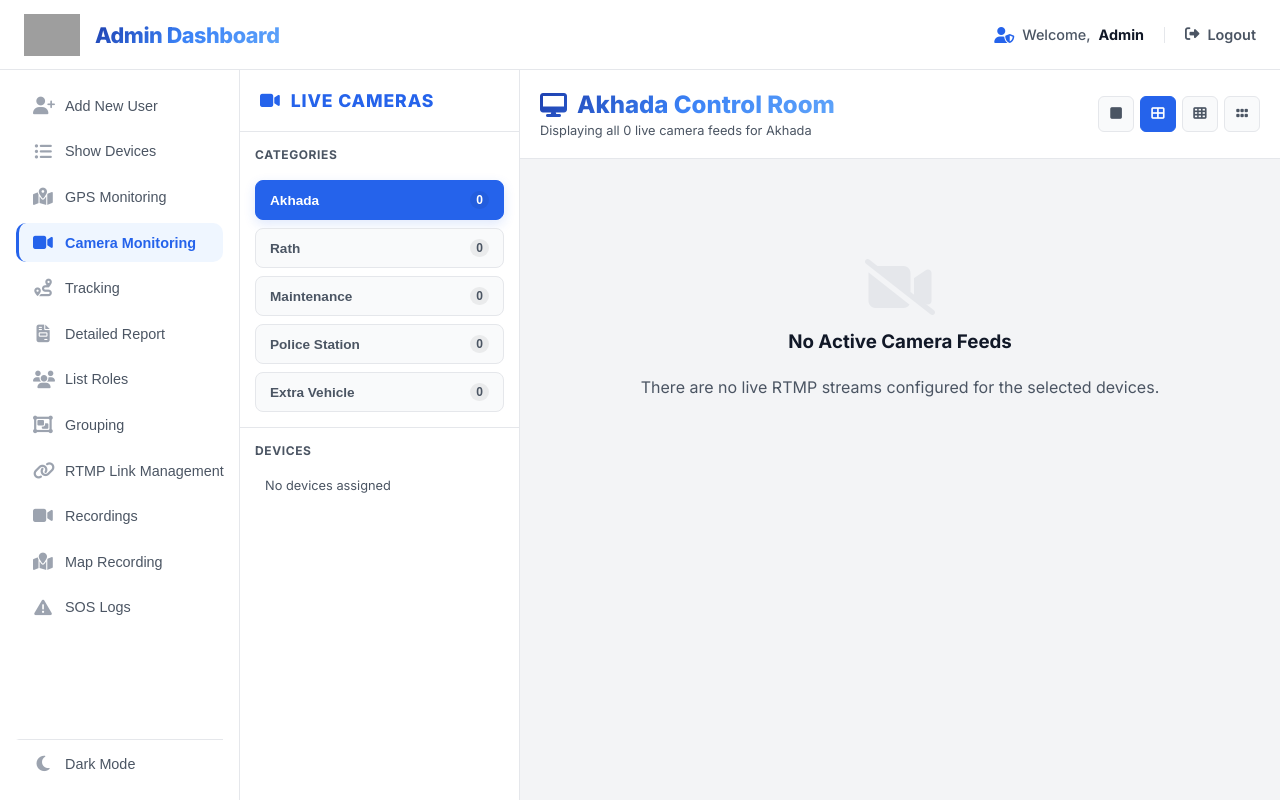
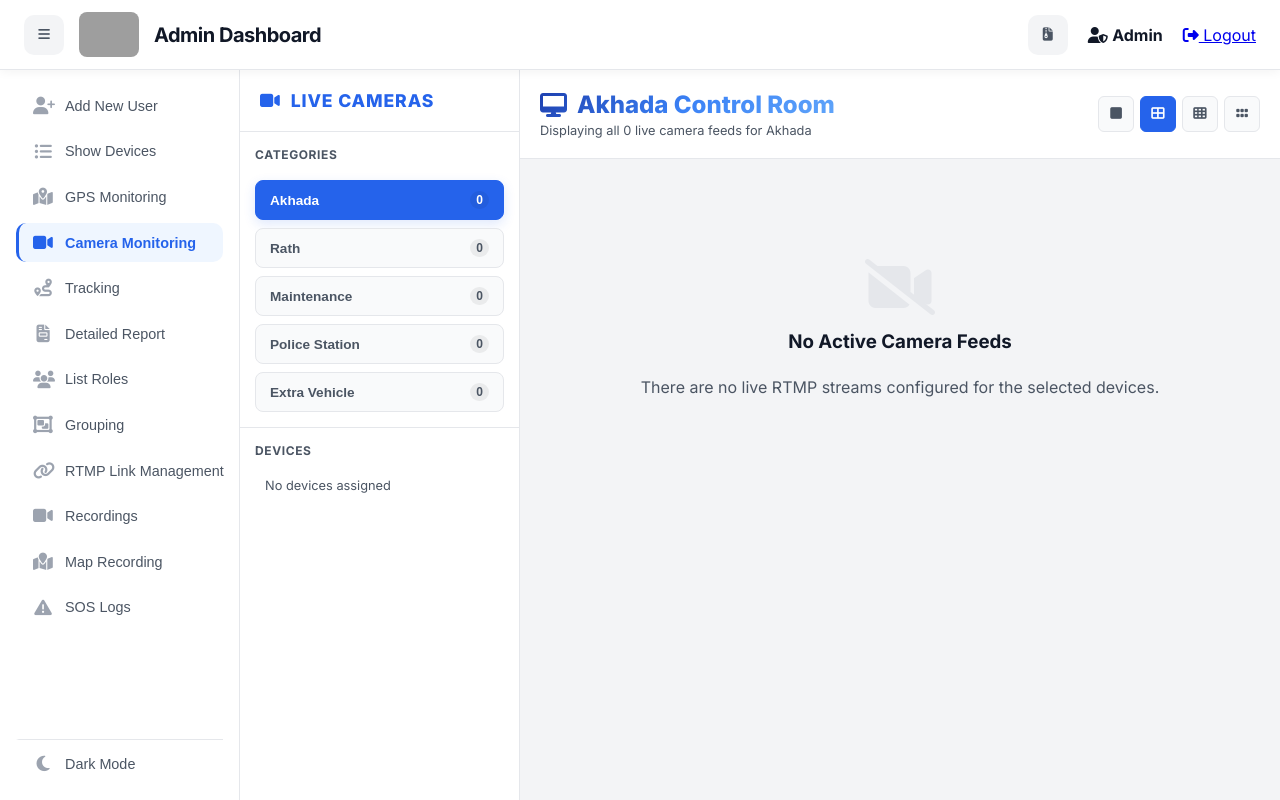
Before and after one commit to Sujay-Patel-GitHub/GPS-150-Rathyatra, a Flask app: page /camera_monitoring in a window 1280 px wide. Run offline with Flask 3, Linux system fonts and the light colour scheme; the visitor is signed in with stand-in values (Sample User, id 1); data that the repository does not hold is empty; grey boxes are pictures that could not be loaded.

Commit message:
Use standardized navbar.html in camera_monitoring.html to include sidebar toggle button

```diff
--- a/templates/camera_monitoring.html
+++ b/templates/camera_monitoring.html
@@ -413,17 +413,7 @@
     {% include 'sidebar.html' %}
 
     <!-- Top Navbar -->
-    <div class="navbar" style="position: fixed; top: 0; left: 0; right: 0; height: 70px; background: var(--bg-secondary); border-bottom: 1px solid var(--border-color); display: flex; align-items: center; justify-content: space-between; padding: 0 24px; z-index: 1000; transition: background-color 0.3s, border-color 0.3s;">
-        <div style="display: flex; align-items: center; gap: 15px;">
-            <img src="{{ logo_url }}" alt="Logo" style="height: 42px;">
-            <h2 style="margin: 0; font-size: 1.35rem; font-weight: 800; background: linear-gradient(135deg, #1e40af 0%, #3b82f6 50%, #60a5fa 100%); -webkit-background-clip: text; background-clip: text; color: transparent; letter-spacing: -0.02em;">Admin Dashboard</h2>
-        </div>
-        <div style="font-size: 0.9rem; color: var(--text-secondary); display: flex; align-items: center; gap: 20px; font-weight: 500;">
-            <span style="display: flex; align-items: center; gap: 8px;"><i class="fas fa-user-shield" style="color: var(--accent-color); font-size: 1rem;"></i> Welcome, <strong style="color: var(--text-primary);">Admin</strong></span>
-            <div style="width: 1px; height: 16px; background-color: var(--border-color);"></div>
-            <a href="/logout" style="color: var(--text-secondary); text-decoration: none; display: flex; align-items: center; gap: 8px; font-weight: 600; transition: color 0.2s;" onmouseover="this.style.color='var(--danger-color)'" onmouseout="this.style.color='var(--text-secondary)'"><i class="fas fa-sign-out-alt"></i> Logout</a>
-        </div>
-    </div>
+    {% include 'navbar.html' %}
 
     <div class="main">
         <!-- Sub-sidebar for Categories & Devices -->
```
